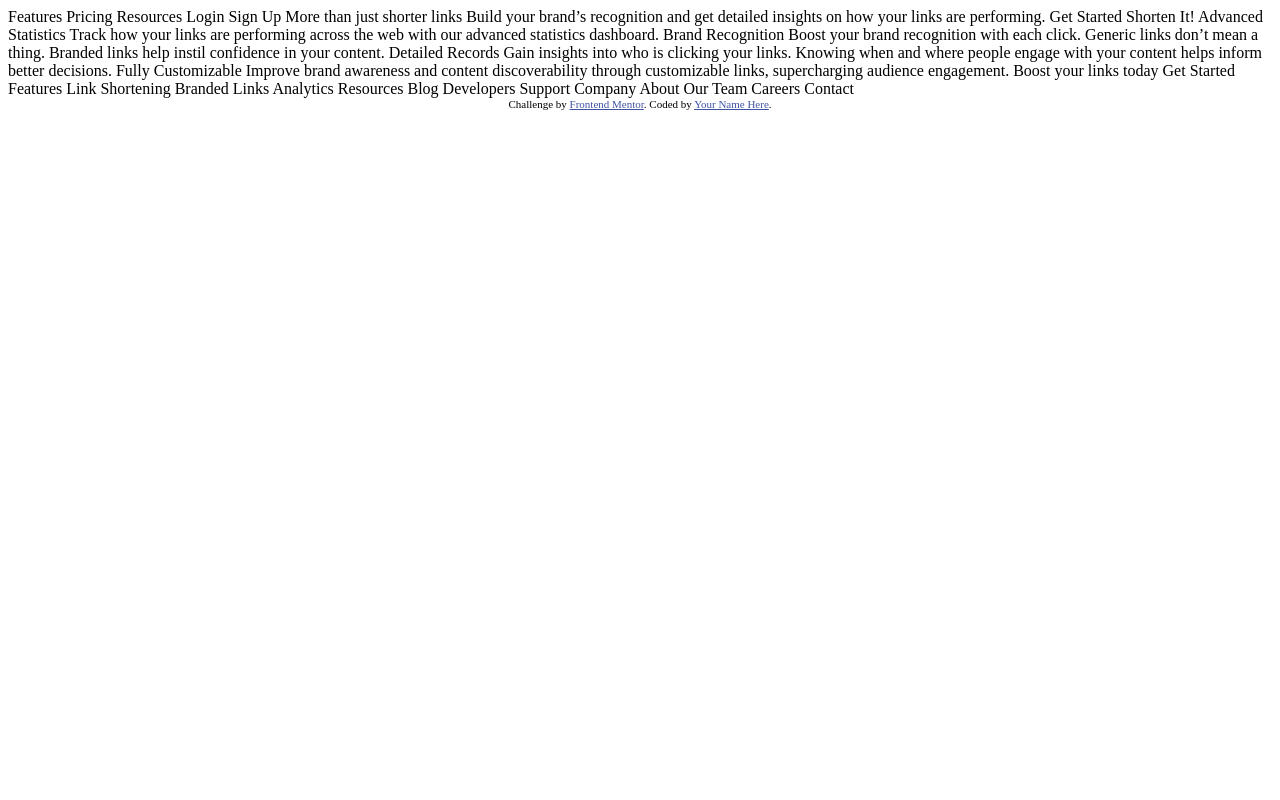
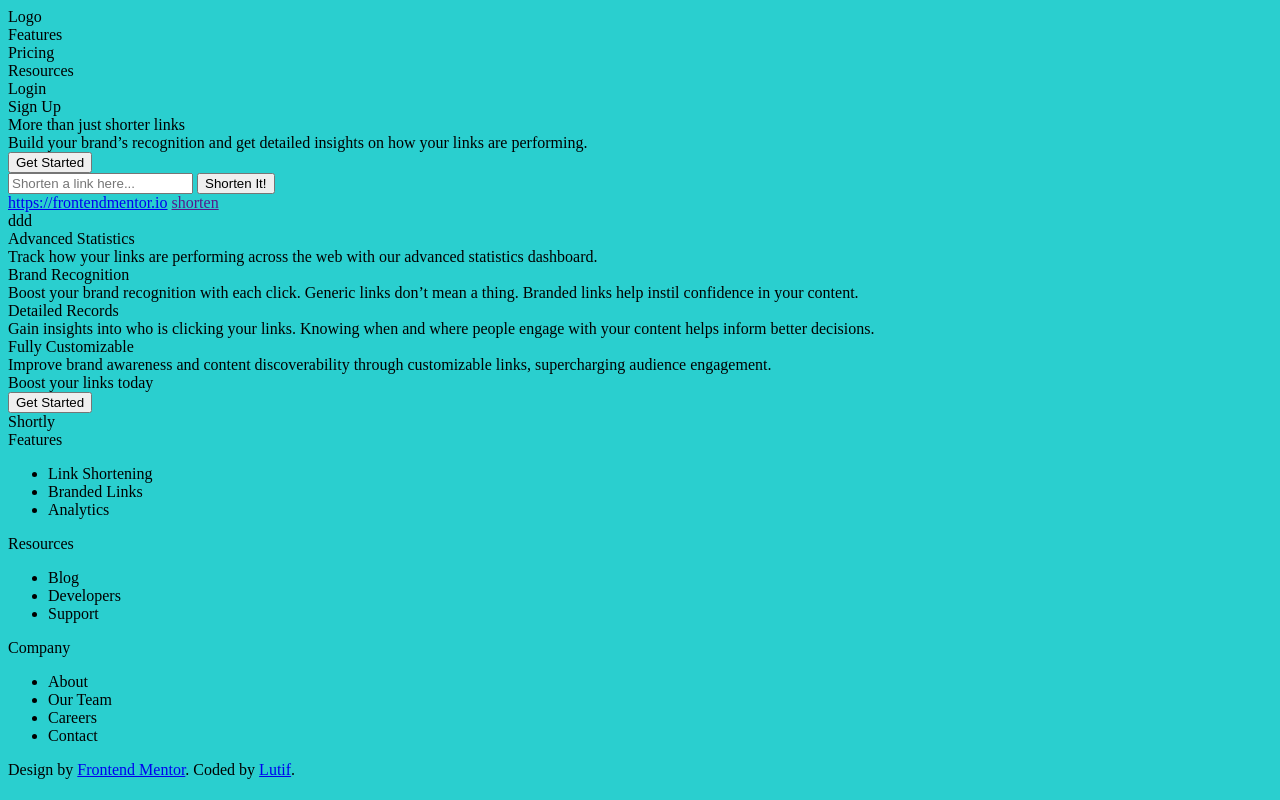
Before and after one commit to Lutif/shorty, a plain HTML site: page index.html in a window 1280 px wide. Drawn offline with Linux system fonts and the light colour scheme.

Commit message:
adding html structure

```diff
--- a/index.html
+++ b/index.html
@@ -2,82 +2,122 @@
 <html lang="en">
 <head>
   <meta charset="UTF-8">
-  <meta name="viewport" content="width=device-width, initial-scale=1.0"> <!-- displays site properly based on user's device -->
-
-  <link rel="icon" type="image/png" sizes="32x32" href="./images/favicon-32x32.png">
-
-  <title>Frontend Mentor | Shortly URL shortening API Challenge</title>
-
-  <!-- Feel free to remove these styles or customise in your own stylesheet 👍 -->
-  <style>
-    .attribution { font-size: 11px; text-align: center; }
-    .attribution a { color: hsl(228, 45%, 44%); }
-  </style>
+  <meta name="viewport" content="width=device-width, initial-scale=1.0">   <title>Shortly URL shortening </title>
+<link rel="stylesheet" href="./styles.css"/>
 </head>
 <body>
+<div class="navbar">
+  <div class="logo">
+    Logo
+  </div>
 
-  Features
-  Pricing
-  Resources
+<div class="navitems">  Features </div>
+<div class="navitems">   Pricing</div>
+<div class="navitems">  Resources</div>
+<div class="navbuttons">
+<div class="navbuttons ">Login</div>
+<div class="navbuttons cyan">Sign Up</div>
+</div>
+</div>
 
-  Login
-  Sign Up
+<div class="container main">
+  <div class="heading">  More than just shorter links</div>
+  <div class="body-text">Build your brand’s recognition and get detailed insights
+    on how your links are performing.</div>
+<button class='cyan'>  Get Started</button>
+  </div>
+<div class="container">
+  <div class="form">
+    <input type="text" placeholder="Shorten a link here..."/> <button class="cyan"> Shorten It!</button>
+    <div class="history">
+      <div class="link">
+        <a class="original" href='https://frontendmentor.io'>https://frontendmentor.io</a> <a class="shorten" href='' >shorten</a>
+      </div>
+      ddd
+    </div>
+  </div>
+</div>
 
-  More than just shorter links
+<div class='statistics-section'>
+<div class="heading">Advanced Statistics</div>
+<div class="body-text">Track how your links are performing across the web with our
+  advanced statistics dashboard.</div>
+<div class="cards">
 
-  Build your brand’s recognition and get detailed insights
-  on how your links are performing.
+  <div class="card">
+    <div class="image">
+      <div class="sub-heading">Brand Recognition </div>
+      <div class="body-text">Boost your brand recognition with each click. Generic links don’t
+        mean a thing. Branded links help instil confidence in your content.
+      </div>
+    </div>
+  </div>
 
-  Get Started
+  <div class="card">
+    <div class="image">
+      <div class="sub-heading">Detailed Records </div>
+      <div class="body-text">
+        Gain insights into who is clicking your links. Knowing when and where
+        people engage with your content helps inform better decisions.
+      </div>
+    </div>
+  </div>
 
-  Shorten It!
+  <div class="card">
+    <div class="image">
+      <div class="sub-heading">  Fully Customizable </div>
+      <div class="body-text">  Improve brand awareness and content discoverability through customizable links, supercharging audience engagement.</div>
+    </div>
+  </div>
 
-  Advanced Statistics
+</div>
+</div>
+<div class="callofaction">
+  <div class="heading">  Boost your links today</div>
+  <button class="cyan">  Get Started
+  </button>
+</div>
+<footer>
+  <div class="logo">Shortly</div>
+  <div class="externals">
+    <div class="features">
+      <div class="list-heading">   Features       </div>
+        <ul>
+          <li>  Link Shortening </li>
+          <li>  Branded Links</li>
+          <li>   Analytics</li>
+        </ul>
 
-  Track how your links are performing across the web with our
-  advanced statistics dashboard.
+    </div>
 
-  Brand Recognition
+    <div class="features">
+      <div class="list-heading">   Resources       </div>
+        <ul>
+          <li>    Blog </li>
+          <li>     Developers</li>
+          <li>    Support</li>
+        </ul>
 
-  Boost your brand recognition with each click. Generic links don’t
-  mean a thing. Branded links help instil confidence in your content.
+    </div>
 
-  Detailed Records
+    <div class="features">
+      <div class="list-heading">   Company       </div>
+        <ul>
+          <li>  About </li>
+          <li>  Our Team</li>
+          <li>  Careers</li>
+          <li>  Contact</li>
+        </ul>
+    </div>
+    <div class="social-media">
 
-  Gain insights into who is clicking your links. Knowing when and where
-  people engage with your content helps inform better decisions.
+    </div>
+  </div>
+</footer>
 
-  Fully Customizable
-
-  Improve brand awareness and content discoverability through customizable
-  links, supercharging audience engagement.
-
-  Boost your links today
-
-  Get Started
-
-  Features
-
-  Link Shortening
-  Branded Links
-  Analytics
-
-  Resources
-
-  Blog
-  Developers
-  Support
-
-  Company
-
-  About
-  Our Team
-  Careers
-  Contact
-
-  <div class="attribution">
-    Challenge by <a href="https://www.frontendmentor.io?ref=challenge" target="_blank">Frontend Mentor</a>.
-    Coded by <a href="#">Your Name Here</a>.
+<div class="attribution">
+    Design by <a href="https://www.frontendmentor.io?ref=challenge" target="_blank">Frontend Mentor</a>.
+    Coded by <a href="#">Lutif</a>.
   </div>
 </body>
 </html>
--- /dev/null
+++ b/styles.css
@@ -0,0 +1,18 @@
+:root{
+
+--Cyan: hsl(180, 66%, 49%);
+--Dark-Violet: hsl(257, 27%, 26%);
+
+
+--Red: hsl(0, 87%, 67%)
+
+
+--Gray: hsl(0, 0%, 75%)
+--Grayish-Violet: hsl(257, 7%, 63%)
+--Very-Dark-Blue: hsl(255, 11%, 22%)
+--Very-Dark-Violet: hsl(260, 8%, 14%)
+
+}
+body{
+    background-color: var(--Cyan)
+}
```
Also changed, not shown: images/favicon-32x32.png (deleted).
